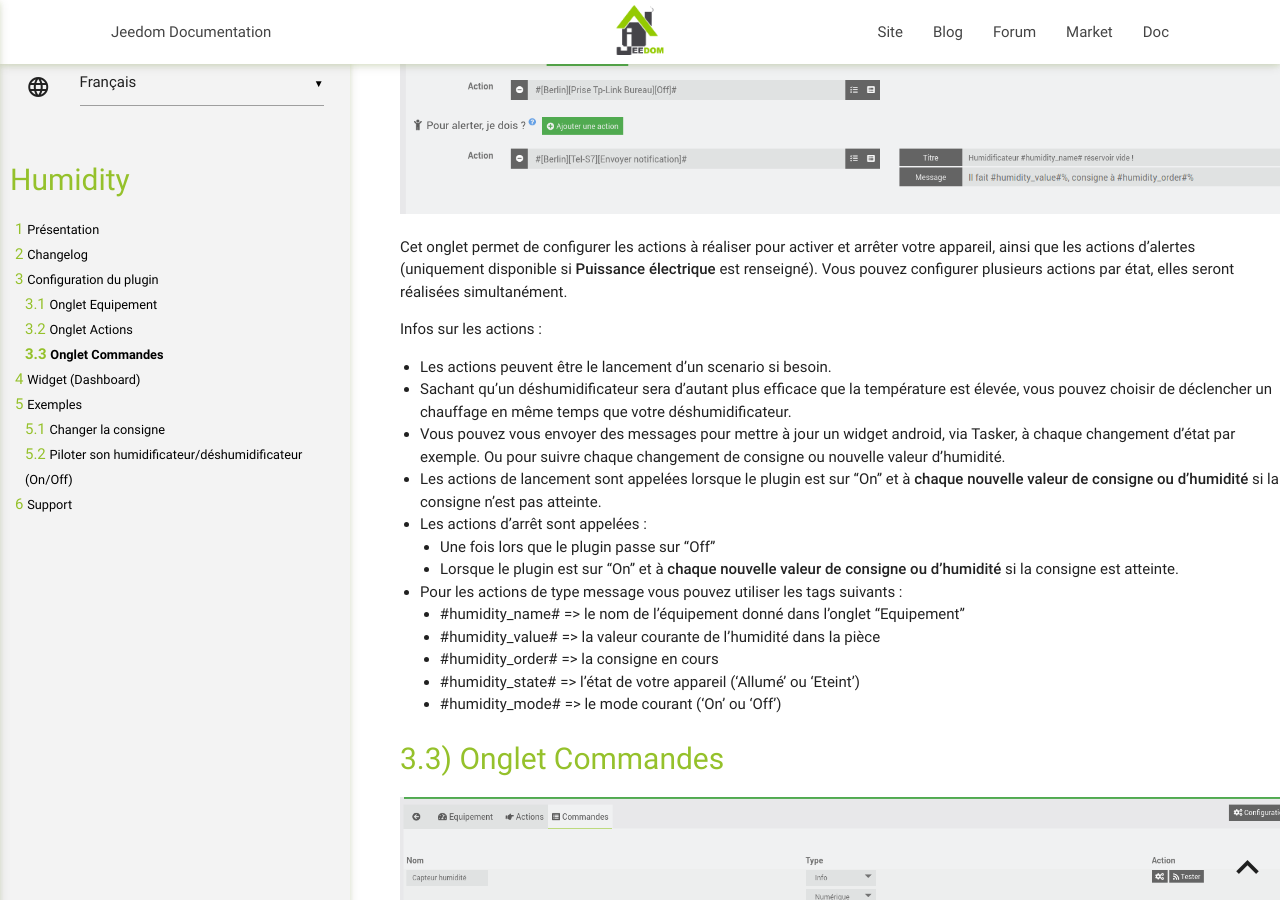
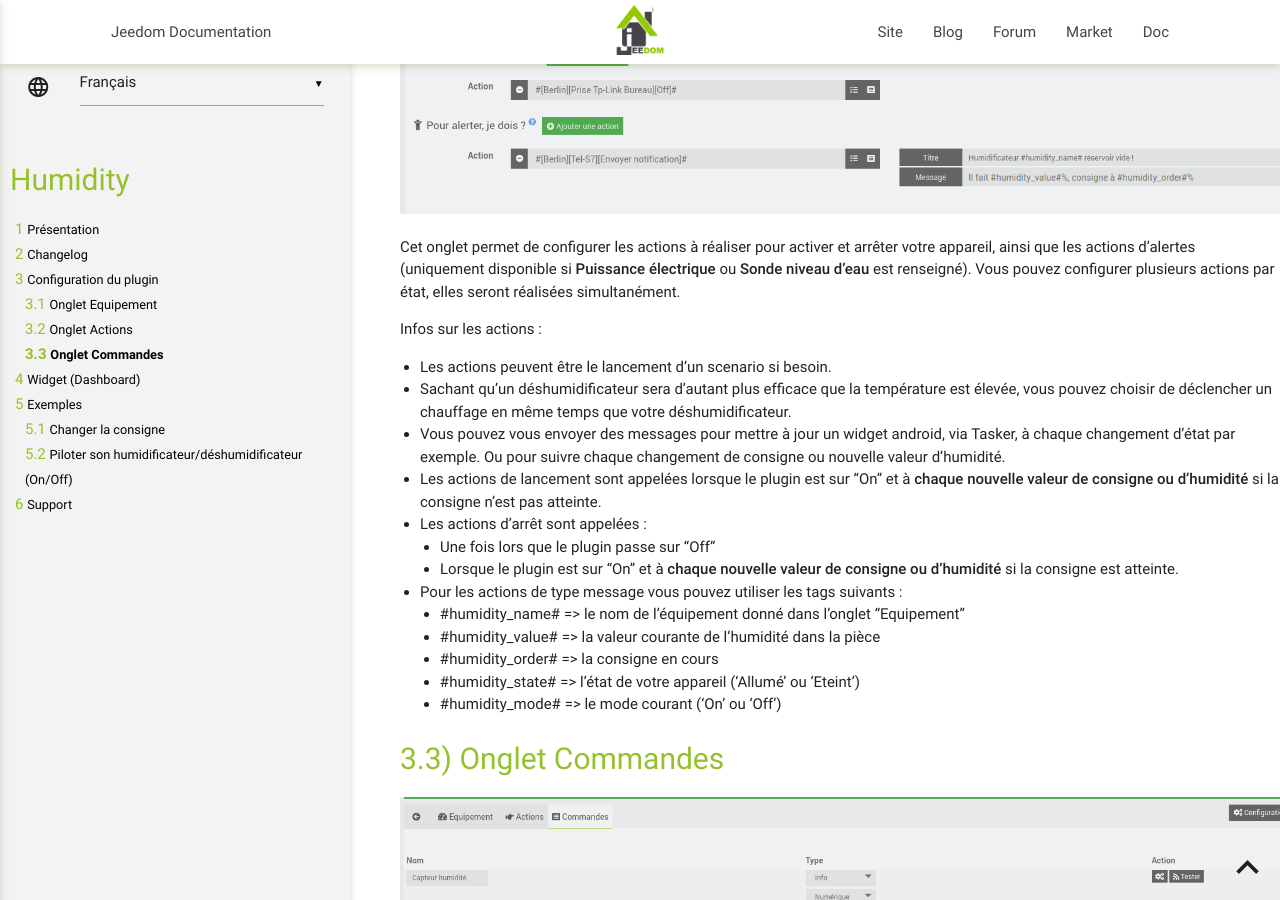
Before and after one commit to AgP42/humidity, a Jekyll site: the page built from docs/fr_FR/index.md, in a window 1280 px wide and 900 px high, scrolled down 1636 px. Built offline with Jekyll 4.4.1, drawn with Linux system fonts in a browser that asks for light colours; our own code applies the rules of GitHub Pages for plain Markdown files.

Commit message:
update doc

```diff
--- a/docs/fr_FR/index.md
+++ b/docs/fr_FR/index.md
@@ -34,7 +34,7 @@ Onglet **Actions**
 
 ![](https://raw.githubusercontent.com/AgP42/humidity/master/docs/assets/images/OngletActions.png)
 
-Cet onglet permet de configurer les actions à réaliser pour activer et arrêter votre appareil, ainsi que les actions d'alertes (uniquement disponible si **Puissance électrique** est renseigné).
+Cet onglet permet de configurer les actions à réaliser pour activer et arrêter votre appareil, ainsi que les actions d'alertes (uniquement disponible si **Puissance électrique** ou **Sonde niveau d'eau** est renseigné).
 Vous pouvez configurer plusieurs actions par état, elles seront réalisées simultanément.
 
 Infos sur les actions :
```
